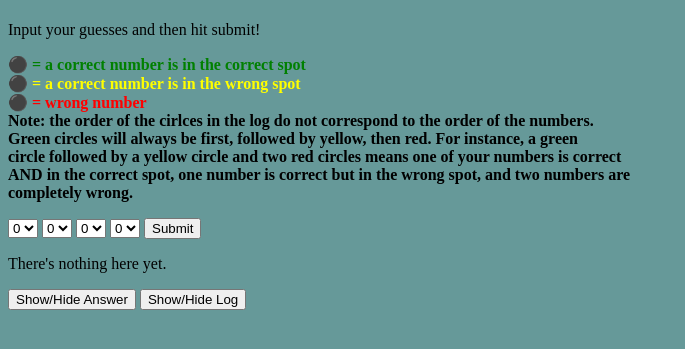
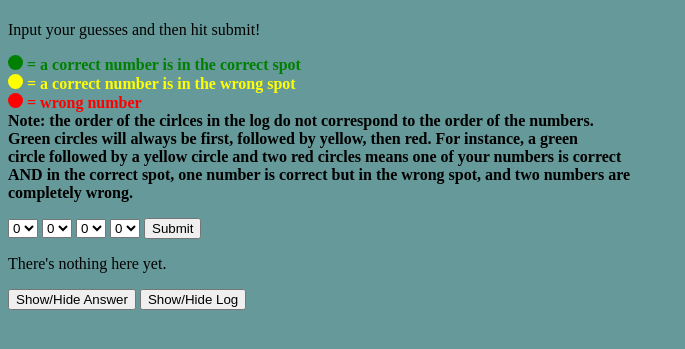
Before and after one commit to Iceman7733/BR3AK-TH3-COD3, a plain HTML site: page index.html in a window 1280 px wide. Shown: the part 59-408 px from the top of the page, without its empty margins (0-685 px from the left). Drawn offline with nearby package versions, Linux system fonts and the light colour scheme.

Commit message:
Fixed issue with dot colors

```diff
--- a/index.html
+++ b/index.html
@@ -11,9 +11,9 @@
 		<img id="reward" src="Resources/WEKwE.gif" hidden>
 		<p>Input your guesses and then hit submit!</p>
 		<p id="legend">
-			<span class="correct">&#9899 = a correct number is in the correct spot</span><br>
-			<span class="almost">&#9899 = a correct number is in the wrong spot</span><br>
-			<span class="incorrect">&#9899 = wrong number</span><br>
+			<span class="dot correctDot"></span><span class="correct"> = a correct number is in the correct spot</span><br>
+			<span class="dot almostDot"></span><span class="almost"> = a correct number is in the wrong spot</span><br>
+			<span class="dot incorrectDot"></span><span class="incorrect"> = wrong number</span><br>
 			Note: the order of the cirlces in the log do not correspond to the order of the numbers.<br>
 			Green circles will always be first, followed by yellow, then red. For instance, a green <br>
 			circle followed by a yellow circle and two red circles means one of your numbers is correct<br>
--- a/style.css
+++ b/style.css
@@ -9,6 +9,18 @@ body {
 	color: green;
 }
 
+.correctDot {
+	background-color: green;
+}
+
+.almostDot{
+	background-color: yellow;
+}
+
+.incorrectDot {
+	background-color: red;
+}
+
 .almost {
 	color: yellow;
 }
@@ -16,3 +28,10 @@ body {
 .incorrect {
 	color: red;
 }
+
+.dot {
+    height: 15px;
+    width: 15px;
+    border-radius: 50%;
+    display: inline-block;
+}
```
